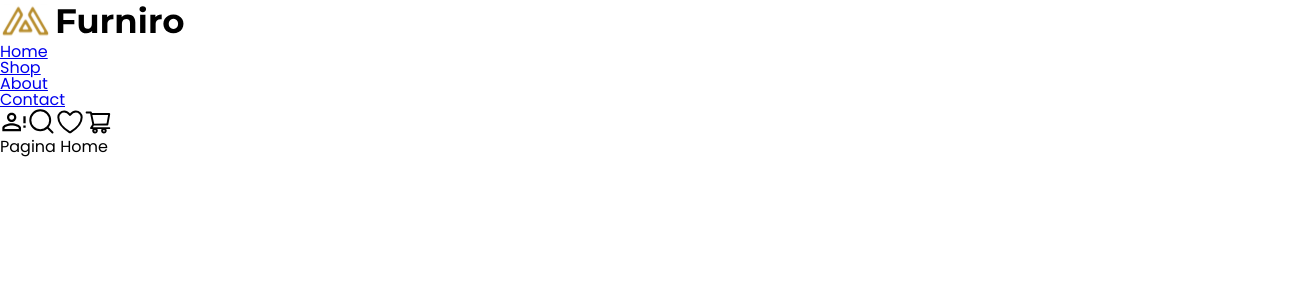
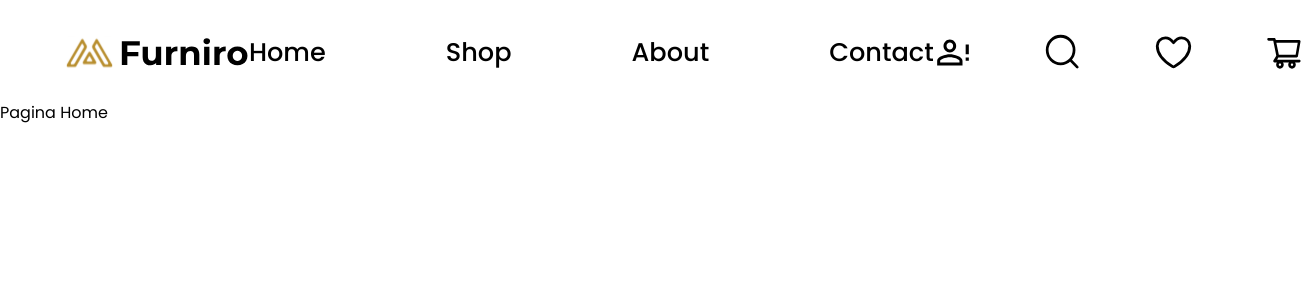
Before and after one commit to GustavoKobielski/Furtunite-Ecommece, a React (Vite) app: page / in a window 1280 px wide. Shown: the top 300 px of the page, 1303 px wide, since content can reach past the window. Built offline with nearby package versions, Linux system fonts and the light colour scheme.

Commit message:
Feat: Navbar Style

```diff
--- a/src/components/Navbar/Navbar.module.css
+++ b/src/components/Navbar/Navbar.module.css
@@ -0,0 +1,37 @@
+/* superior | direita | inferior | esquerda */
+
+.container {
+  display: flex;
+  align-items: center;
+  justify-content: space-between;
+
+  padding: 2rem 6rem 2rem 4rem;
+  background-color: var(--white);
+}
+
+.navbar ul {
+  display: flex;
+  gap: 7.5rem;
+}
+
+.navbar ul li a {
+  font-size: 1.6rem;
+
+  color: var(--black);
+  text-decoration: none;
+  font-weight: 500;
+}
+
+.icons {
+  display: flex;
+  gap: 4.5rem;
+}
+
+.icons img {
+  width: 2.4rem;
+  height: 2.4rem;
+}
+
+.icons img:hover {
+  cursor: pointer;
+}
```
